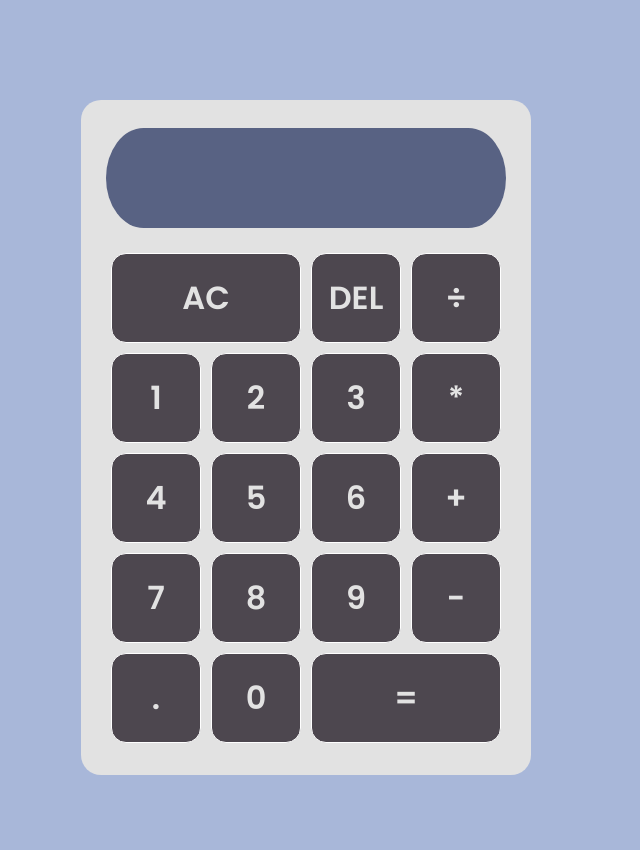
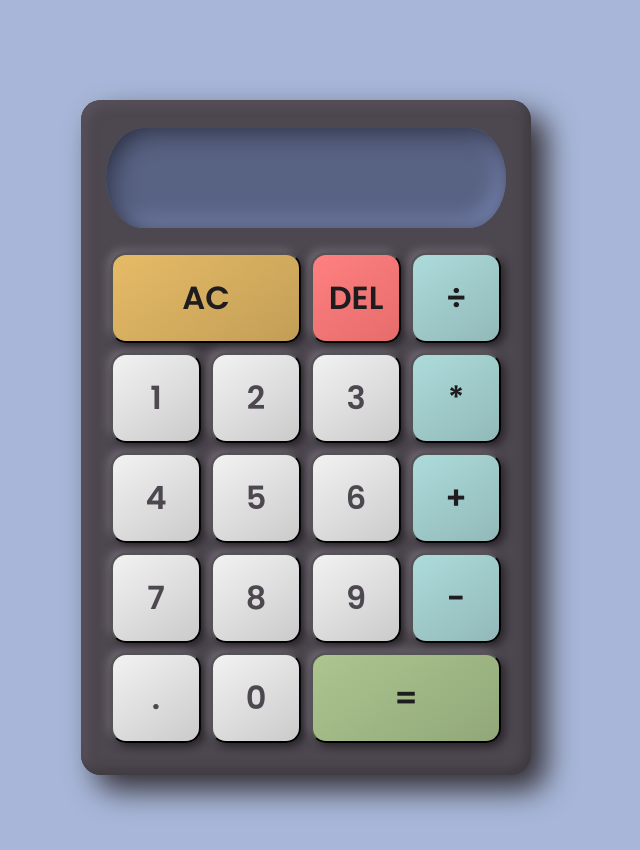
Before and after one commit to cryptic-deer/simple-calculator, a plain HTML site: page index.html in a window 1280 px wide. Shown: the whole page, without its empty margins (334-974 px from the left). Drawn offline with Linux system fonts and the light colour scheme.

Commit message:
Finish styling

```diff
--- a/index.html
+++ b/index.html
@@ -15,8 +15,8 @@
 					<div data-previous-operand class="previous-operand"></div>
 					<div data-current-operand class="current-operand"></div>
 				</div>
-				<button data-all-clear class="span-two">AC</button>
-				<button data-delete>DEL</button>
+				<button data-all-clear class="span-two clear">AC</button>
+				<button data-delete class="delete">DEL</button>
 				<button data-operation>÷</button>
 				<button data-number>1</button>
 				<button data-number>2</button>
@@ -32,7 +32,7 @@
 				<button data-operation>-</button>
 				<button data-number>.</button>
 				<button data-number>0</button>
-				<button data-equals class="span-two">=</button>
+				<button data-equals class="span-two equals">=</button>
 			</div>
 		</main>
 	</body>
--- a/style.css
+++ b/style.css
@@ -24,7 +24,7 @@ body {
 	background-color: var(--color-background);
 }
 .calculator-grid {
-	background-color: var(--color-primary);
+	background-color: var(--color-secondary);
 	border-radius: 20px;
 	display: grid;
 	margin: 100px auto;
@@ -34,19 +34,21 @@ body {
 	grid-template-rows: minmax(120px, auto) repeat(5, 100px);
 	width: 450px;
 	height: 675px;
+	box-shadow: 15px 15px 30px #332f34, inset -5px -5px 12px #3e393f,
+		inset 5px 5px 12px #5c555f;
 }
 
 .calculator-grid > button {
 	cursor: pointer;
 	font-size: 2rem;
 	font-weight: 600;
-	border: 1px solid white;
-	outline: none;
-	background-color: var(--color-secondary);
-	color: var(--color-primary);
-	border-radius: 15px;
+	color: var(--color-secondary);
 	margin: 5px;
 	font-family: "Poppins", sans-serif;
+
+	border-radius: 15px;
+	background: linear-gradient(145deg, #f2f2f2, #cbcbcb);
+	box-shadow: 3px 3px 10px #1f1c20, -3px -3px 10px #7b727e;
 }
 
 .calculator-grid > button:hover {
@@ -55,6 +57,22 @@ body {
 
 .span-two {
 	grid-column: span 2;
+}
+.calculator-grid > button.clear {
+	background: linear-gradient(145deg, #e6bb67, #c29e56);
+	color: #1f1c20;
+}
+.calculator-grid > button.delete {
+	background: linear-gradient(145deg, #ff8080, #e66c6c);
+	color: #1f1c20;
+}
+.calculator-grid > button.equals {
+	background: linear-gradient(145deg, #acc68f, #91a779);
+	color: #1f1c20;
+}
+.calculator-grid > button[data-operation] {
+	background: linear-gradient(145deg, #addbdb, #92b9b9);
+	color: #1f1c20;
 }
 .output {
 	grid-column: 1 / -1;
@@ -70,6 +88,7 @@ body {
 	border-radius: 15% 15% 15% 15% / 80% 80% 80% 80%;
 	font-weight: 500;
 	max-height: 100px;
+	box-shadow: inset 5px 5px 23px #272b3a, inset -5px -5px 23px #8999cc;
 }
 
 .output .previous-operand {
```
